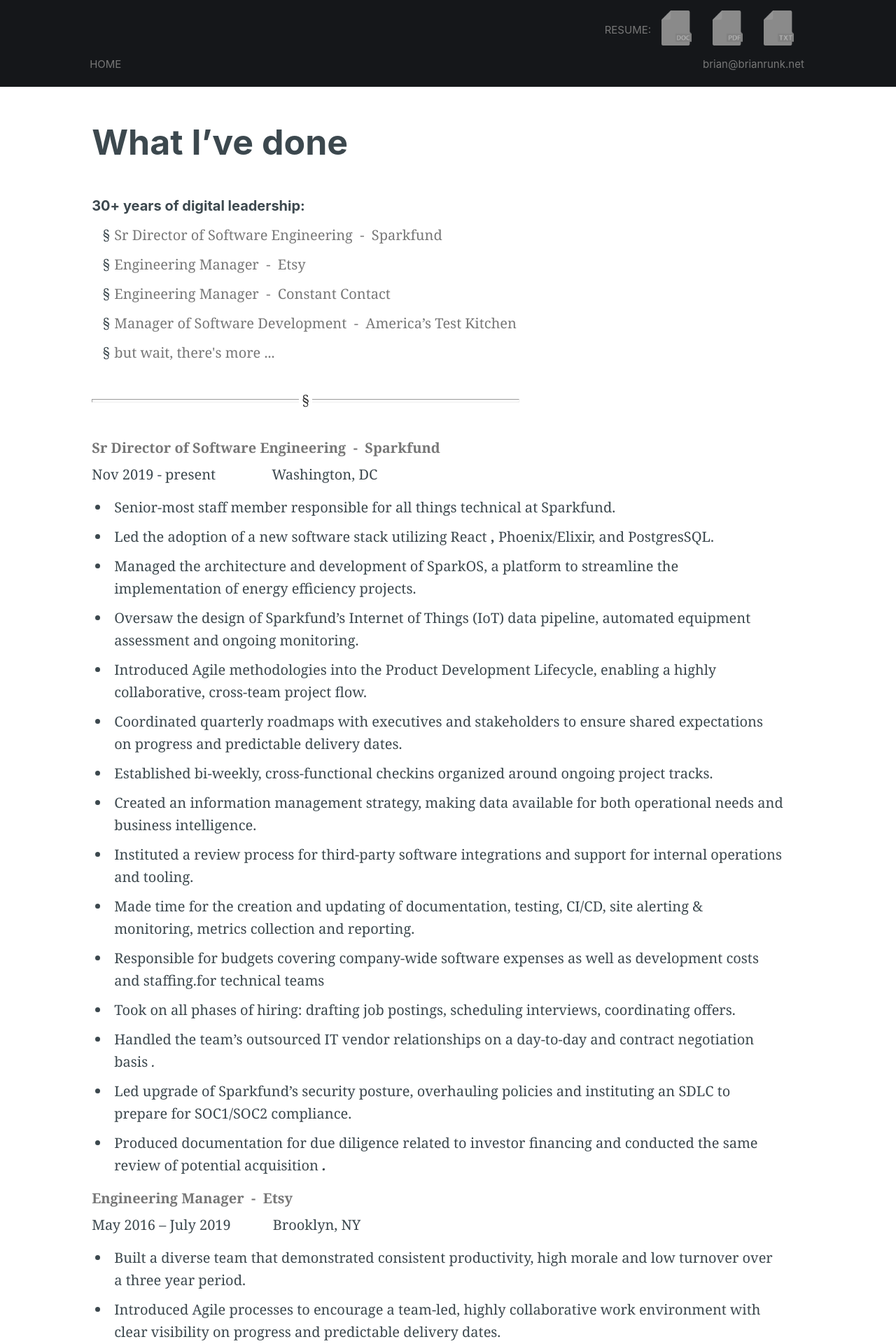
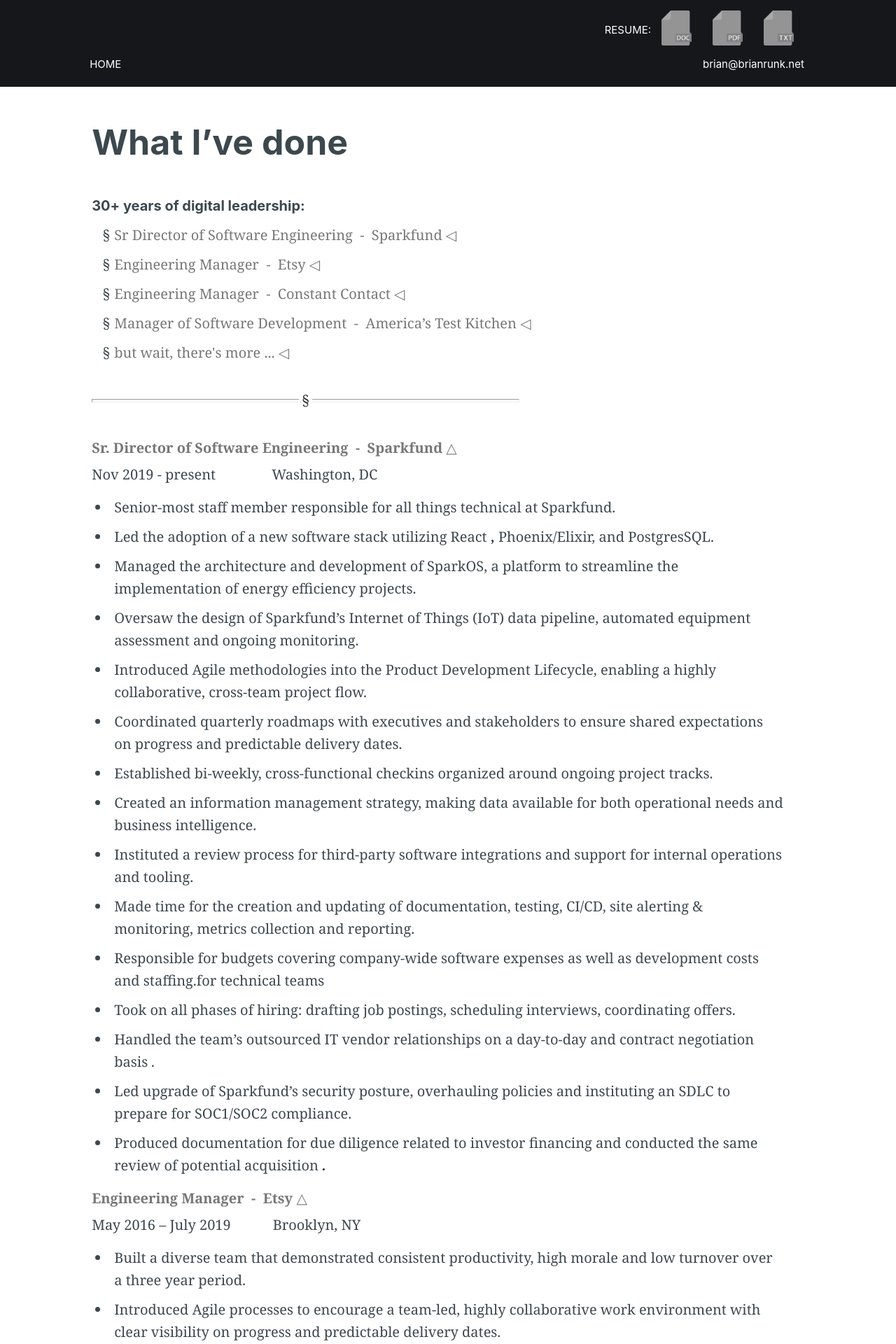
Before and after one commit to brian915/portfolio, a Jekyll site: the page built from what.md, in a window 1280 px wide. Shown: the top 1920 px of the page at 70% size. Built offline with Jekyll 4.4.1, drawn with Linux system fonts in a browser that asks for light colours.

Commit message:
updating website for 2024

```diff
--- a/_data/home.yml
+++ b/_data/home.yml
@@ -17,16 +17,19 @@
 
 page_entries:
   - title: Who is Brian?
+    id: who
     url: who
     desc: I manage engineering organizations that deliver high-demand internet application
     img: lightning.png
 
   - title: What I’ve done
+    id: what
     url: what
     desc: 30+ years of digital leadership, building applications, teams and cultures.
     img: whirlwind.png
 
   - title: Where I'm headed ...
+    id: where
     url: where
     desc: Current interviewing, I am open to all intriguing opportunities.
     img: rising_sun.png
--- a/_includes/resume_links_list.html
+++ b/_includes/resume_links_list.html
@@ -1,6 +1,6 @@
   <a href="what/">RESUME:</a>
   {% for resume_item in include.collection %}
-  <div class="resume-item">
+  <div id="resume" class="resume-item">
     <a href="/assets/docs/{{ resume_item.url }}" target="new">
       <img class="resume-icon" src="/assets/images/{{ resume_item.img }}" alt="{{ resume_item.alt_txt  }}">
     </a>
--- a/_includes/section_block.html
+++ b/_includes/section_block.html
@@ -3,7 +3,7 @@
   {% for post_item in include.collection %}
   <a class="post-card" href="{{ post_item.url }}.html">
     <header class="post-card-header">
-      <div class="post-card-image" style="background-image: url(/assets/images/{{ post_item.img }}"></div>
+      <div id="{{post_item.id}}" class="post-card-image" style="background-image: url(/assets/images/{{ post_item.img }}"></div>
       <h2 class="post-card-title">{{ post_item.title }}</h2>
     </header>
     <section class="post-card-excerpt">
--- a/_sass/brian.scss
+++ b/_sass/brian.scss
@@ -707,11 +707,20 @@
 }
 
 .site-nav a, .site-mast a{
-    color:#777777;
+    color:#FFFFFF;
+    //color:#777777;
 }
 
 .site-mast a:hover{
-    color:#FFFFFF;
+    color:#26A8ED;
+    //color:#FFFFFF;
+    //color:#777777;
+    text-decoration:none;
+}
+.site-nav a:hover{
+    //color:#FFFFFF;
+    //color:#777777;
+    color:#26A8ED;
     text-decoration:none;
 }
 
@@ -722,14 +731,19 @@
 .resume-icon {
     height: 50px;
     margin: -5px 15px 0 15px;
-    filter:invert(.3);
+    //    filter:invert(.3);
+    filter:invert(.1);
 }
 
 .resume-icon:hover{
-    -webkit-filter: invert(.1);
-   filter: invert(.1);
+//    -webkit-filter: invert(.1);
+//    filter: invert(.1);
 
+    -webkit-filter: invert(.3);
+    filter: invert(.3);
+    filter:drop-shadow(4px 4px 4px  #26A8ED);
 }
+
 .resume-item:last-child {
     padding-right: 0;
 }
@@ -768,6 +782,7 @@
     margin: 0 20px 0 -3px;
 }
 
+
 .site-nav-button {
     display: inline-block;
     padding: 5px 10px;
@@ -794,10 +809,16 @@
 
 /* Where
 /* ---------------------------------------------------------- */
-.summary li{
-    list-style-type:'§';
+#resume a{
+    text-decoration:none;
+    color:#777777;
 }
 
+.summary li{
+   list-style-type:'§';
+}
+
+.pos a,
 .summary a{
     color:#777777;
 }
@@ -807,6 +828,31 @@
     text-decoration:none;
 }
 
+.summary a:after{
+    content: ' \25C1';
+}
+
+.summary a:hover:after{
+    content: ' \25BC';
+    transition: color 1.5s;
+}
+
+.pos a:hover{
+    color:#26A8ED;
+    text-decoration:none;
+}
+
+.pos a:after {
+    content: " \25B3";
+    opacity: 1;
+    transition: opacity .2s, color 1.5s;
+}
+
+.pos a:hover:after {
+    content: " \25B2";
+    opacity: 1;
+    text-decoration:none;
+}
 
 
 /* Index
@@ -856,18 +902,49 @@
 .post-card-excerpt {
     font-size: 1.6rem;
     line-height: 1.55em;
+    text-align: center;
 }
+
+#who{
+    filter:drop-shadow(3px 3px 3px  #FCAE1E);
+}
+
+#what{
+    filter:drop-shadow(2px 2px 2px  #DD571C);
+}
+
+#where{
+    filter:drop-shadow(2px 2px 2px  #ED820E);
+}
+
 
 .post-card-image {
     margin: 0 0 10px 0;
     width: auto;
     height: 200px;
     background: no-repeat center center;
-            /*
-	   background: var(--color-secondary) no-repeat center center;
-	   background-size: cover;
-	 */
+
+    //uncommented these two lines  - either keep or delete
+    background: var(--color-secondary) no-repeat center center;
+    background-size: cover;
+
 }
+
+#who, #what, #where{
+    &.post-card-image:hover{
+	filter:drop-shadow(4px 4px 4px  #26A8ED);
+    }
+}
+
+
+a.post-card:hover{
+    color:#26ABED;
+}
+
+.post-card:hover{
+    color:#26ABED;
+}
+
 
 .post-card-footer {
     display: flex;
--- a/what.md
+++ b/what.md
@@ -8,7 +8,7 @@
     What I’ve done
     </h1>
     <section class="content-body">
-      <h6 id="resume">30+ years of digital leadership:</h6>
+      <h6>30+ years of digital leadership:</h6>
       <ul class="summary">
         <li><a href="#pos1">Sr Director of Software Engineering&nbsp;&nbsp;-&nbsp;&nbsp;Sparkfund</a></li>
       	<li><a href="#pos2">Engineering Manager&nbsp;&nbsp;-&nbsp;&nbsp;Etsy</a></li>
@@ -17,8 +17,8 @@
 	<li><a href="#pos5">but wait, there's more ...</a></li>
       </ul>
 <hr />
-<p class="summary"><a name="pos1">
-<strong>Sr Director of Software Engineering&nbsp;&nbsp;-&nbsp;&nbsp;Sparkfund</strong>
+<p class="pos"><a href="#resume" name="pos1">
+<strong>Sr. Director of Software Engineering&nbsp;&nbsp;-&nbsp;&nbsp;Sparkfund</strong>
 </a></p>
 <p>
 Nov 2019 - present    Washington, DC
@@ -86,7 +86,7 @@
 </strong>
 </li>
 </ul>
-<p class="summary"><a name="pos2">
+<p class="pos"><a href="#resume" name="pos2">
 <strong>Engineering Manager&nbsp;&nbsp;-&nbsp;&nbsp;Etsy</strong>
 </a></p>
 <p>
@@ -115,7 +115,7 @@
 Regularly coordinated yearly development plans with executive stake holders and partner teams, communicating regular progress against KPIs each quarter.
 </li>
 </ul>
-<p class="summary"><a name="pos3">
+<p class="pos"><a href="#resume" name="pos3">
 <strong>Engineering Manager&nbsp;&nbsp;-&nbsp;&nbsp;Constant Contact</strong>
 </a></p>
 <p>
@@ -141,7 +141,7 @@
 Personally recruited and hired twenty engineers, building out a diverse, full-stack team. This including creating an Apprenticeship program designed to grow high-potential candidates into permanent employees. Developed conference talks &amp; speaking opportunities for team members and public coding events.
 </li>
 </ul>
-<p class="summary"><a name="pos4">
+<p class="pos"><a href="#resume" name="pos4">
 <strong>Manager of Software Development&nbsp;&nbsp;-&nbsp;&nbsp;America’s Test Kitchen</strong>
 </a></p>
 <p>
@@ -168,7 +168,7 @@
 <br>
 </li>
 </ul>
-<p class="summary"><a name="pos5">
+<p class="pos"><a href="#resume" name="pos5">
 <strong>
 Seventeen additional years of engineering and leadership experience
 </strong>
```
Also changed, not shown: Gemfile (+6 -2 lines), Gemfile.lock, README.md (added).
